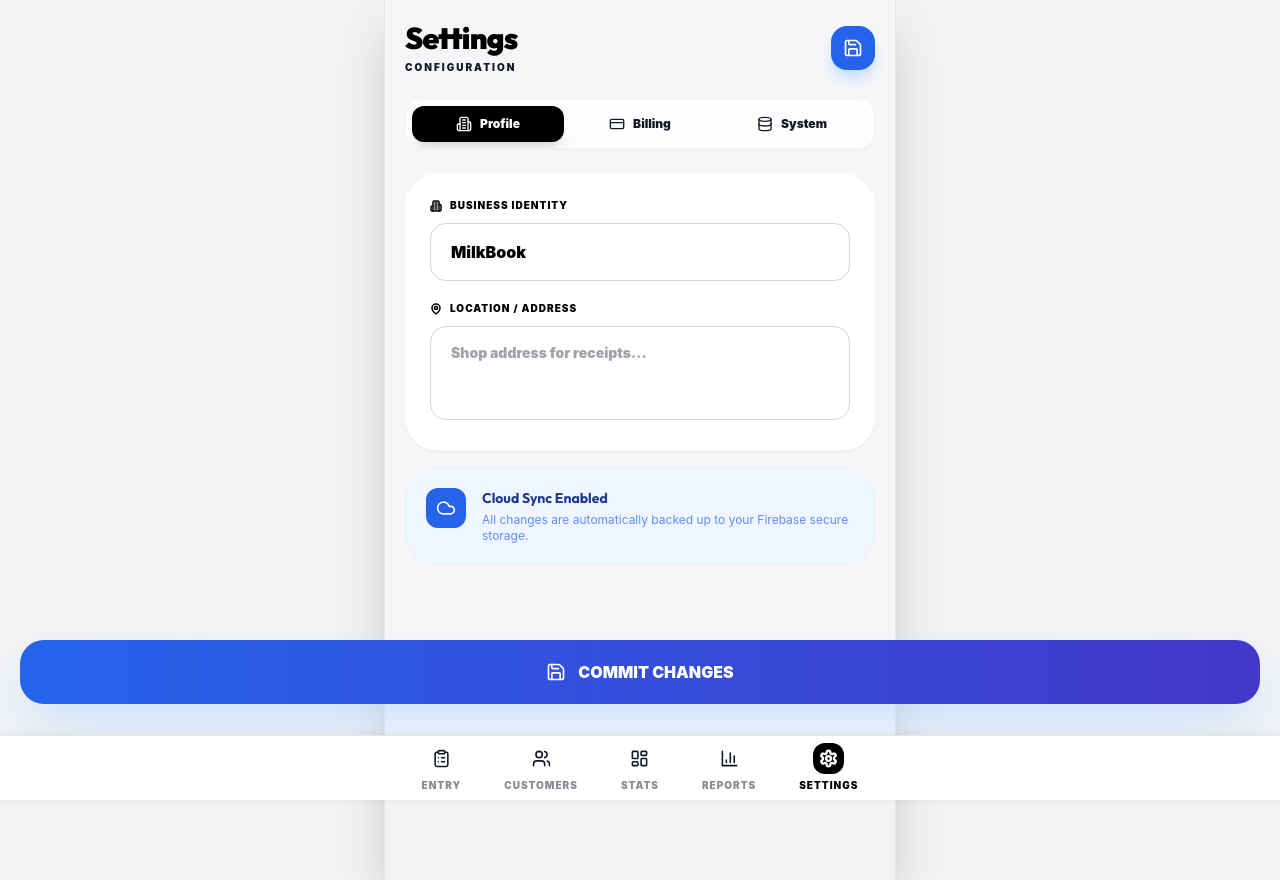
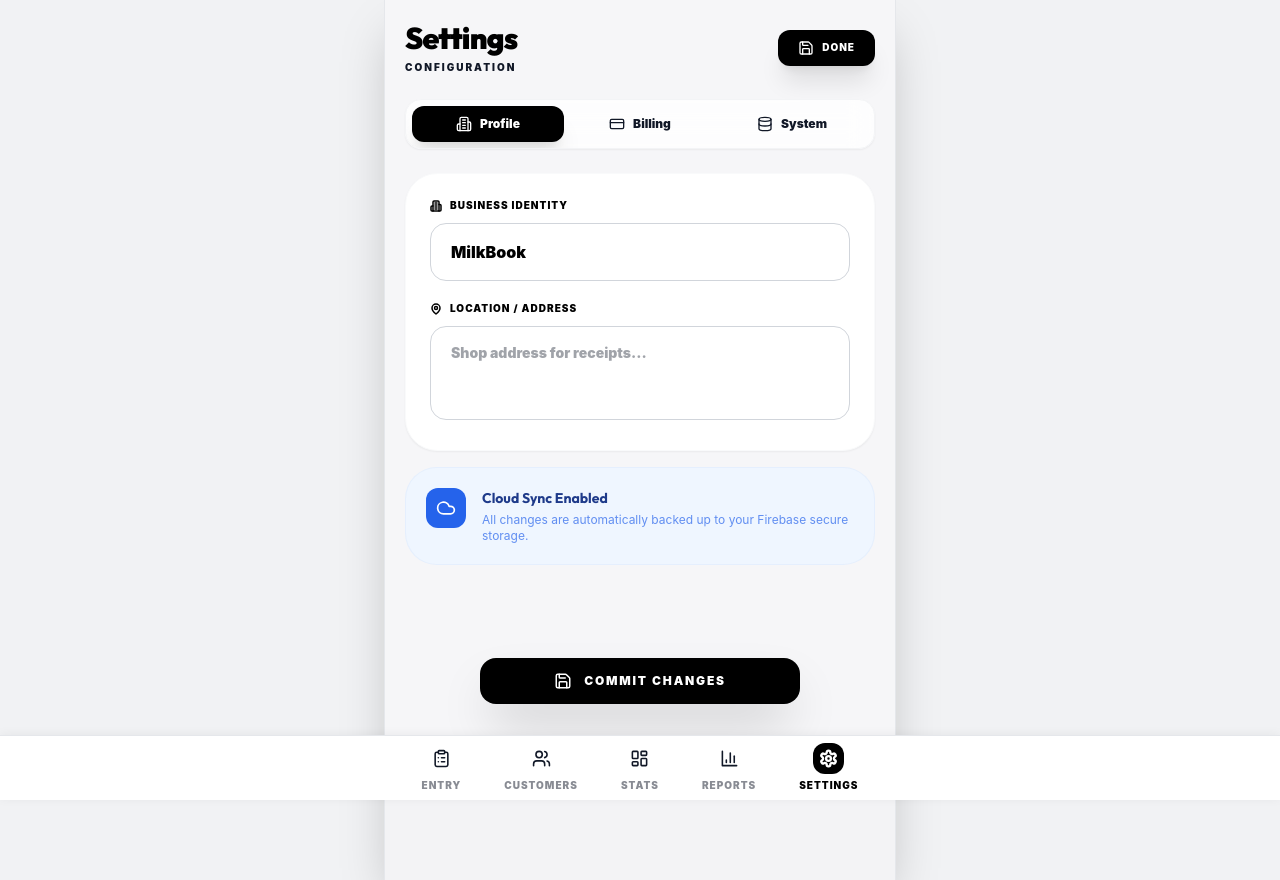
Before and after one commit to ARISH-SANMUGAM/MILK-BOOK, a React (Vite) app: page /settings in a window 1280 px wide. Built offline with nearby package versions, Linux system fonts and the light colour scheme; no server answers; the database is empty.

Commit message:
new version update

```diff
--- a/src/pages/Customers.tsx
+++ b/src/pages/Customers.tsx
@@ -257,7 +257,7 @@
 
                   <button
                     type="submit"
-                    className="w-full py-4 bg-blue-600 text-white font-bold rounded-2xl shadow-lg shadow-blue-100 hover:bg-blue-700 active:scale-[0.98] transition-all mt-4"
+                    className="w-full py-3.5 bg-black text-white font-black text-xs uppercase tracking-[0.15em] rounded-2xl shadow-xl hover:bg-gray-900 active:scale-[0.97] transition-all mt-6"
                   >
                     {editingCustomer ? 'Update Profile' : 'Create Account'}
                   </button>
--- a/src/pages/Delivery.tsx
+++ b/src/pages/Delivery.tsx
@@ -148,10 +148,10 @@
             whileTap={{ scale: 0.95 }}
             disabled={saving}
             onClick={handleSave}
-            className="bg-white text-gray-900 p-4 rounded-2xl shadow-xl shadow-black/10 flex items-center gap-2 active:shadow-inner transition-all disabled:opacity-50"
+            className="bg-black text-white px-5 py-2.5 rounded-xl shadow-xl active:bg-gray-900 disabled:opacity-50 flex items-center gap-2"
           >
-            {saving ? <div className="w-5 h-5 border-2 border-gray-100 border-t-gray-900 rounded-full animate-spin" /> : <Save size={20} className="text-gray-900" />}
-            <span className="font-black text-sm uppercase tracking-wider">Save</span>
+            {saving ? <div className="w-4 h-4 border-2 border-gray-100 border-t-white rounded-full animate-spin" /> : <Save size={16} />}
+            <span className="text-[10px] font-black uppercase tracking-widest">Save</span>
           </motion.button>
         </div>
       </header>
--- a/src/pages/Settings.tsx
+++ b/src/pages/Settings.tsx
@@ -74,9 +74,10 @@
           whileTap={{ scale: 0.95 }}
           onClick={() => handleSubmit()}
           disabled={saving}
-          className="bg-blue-600 text-white p-3 rounded-2xl shadow-lg shadow-blue-200 active:bg-blue-700 disabled:opacity-50"
+          className="bg-black text-white px-5 py-2.5 rounded-xl shadow-xl active:bg-gray-900 disabled:opacity-50 flex items-center gap-2"
         >
-          {saving ? <RefreshCw className="animate-spin" size={20} /> : <Save size={20} />}
+          {saving ? <RefreshCw className="animate-spin" size={16} /> : <Save size={16} />}
+          <span className="text-[10px] font-black uppercase tracking-widest">Done</span>
         </motion.button>
       </header>
 
@@ -234,14 +235,19 @@
         </motion.div>
       </AnimatePresence>
 
-      <button
-        onClick={() => handleSubmit()}
-        disabled={saving}
-        className="fixed bottom-24 left-5 right-5 z-[50] py-5 bg-gradient-to-r from-blue-600 to-indigo-700 text-white font-black rounded-3xl shadow-2xl shadow-blue-200 flex items-center justify-center gap-3 active:scale-[0.97] transition-all disabled:opacity-50"
-      >
-        {saving ? <RefreshCw className="animate-spin" size={20} /> : <Save size={20} />}
-        {saving ? "SAVING..." : "COMMIT CHANGES"}
-      </button>
+      <div className="fixed bottom-20 left-0 right-0 p-4 z-[50] pointer-events-none">
+        <motion.button
+          whileTap={{ scale: 0.97 }}
+          onClick={() => handleSubmit()}
+          disabled={saving}
+          className="w-full max-w-xs mx-auto py-3.5 bg-black text-white font-black rounded-2xl shadow-2xl flex items-center justify-center gap-3 pointer-events-auto active:bg-gray-900 transition-all disabled:opacity-50"
+        >
+          {saving ? <RefreshCw className="animate-spin" size={18} /> : <Save size={18} />}
+          <span className="text-xs uppercase tracking-[0.15em]">
+            {saving ? "Saving..." : "Commit Changes"}
+          </span>
+        </motion.button>
+      </div>
     </div>
   );
 };
```
